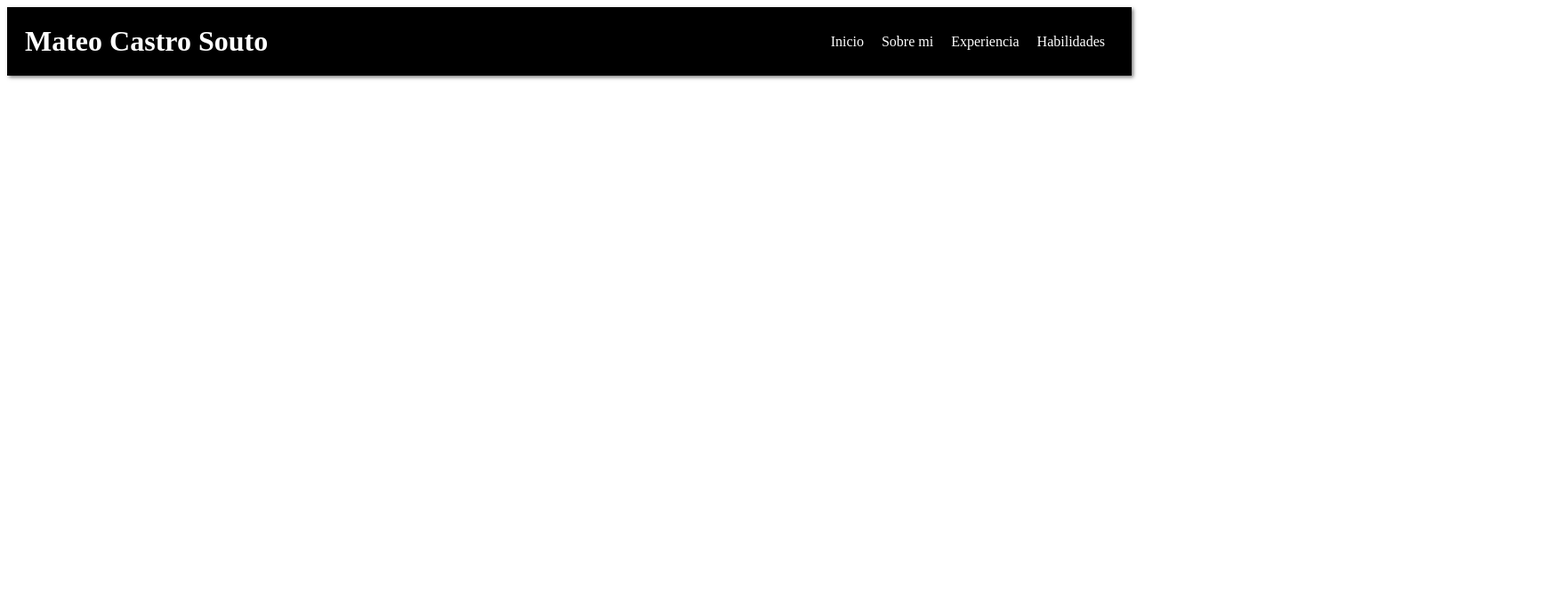
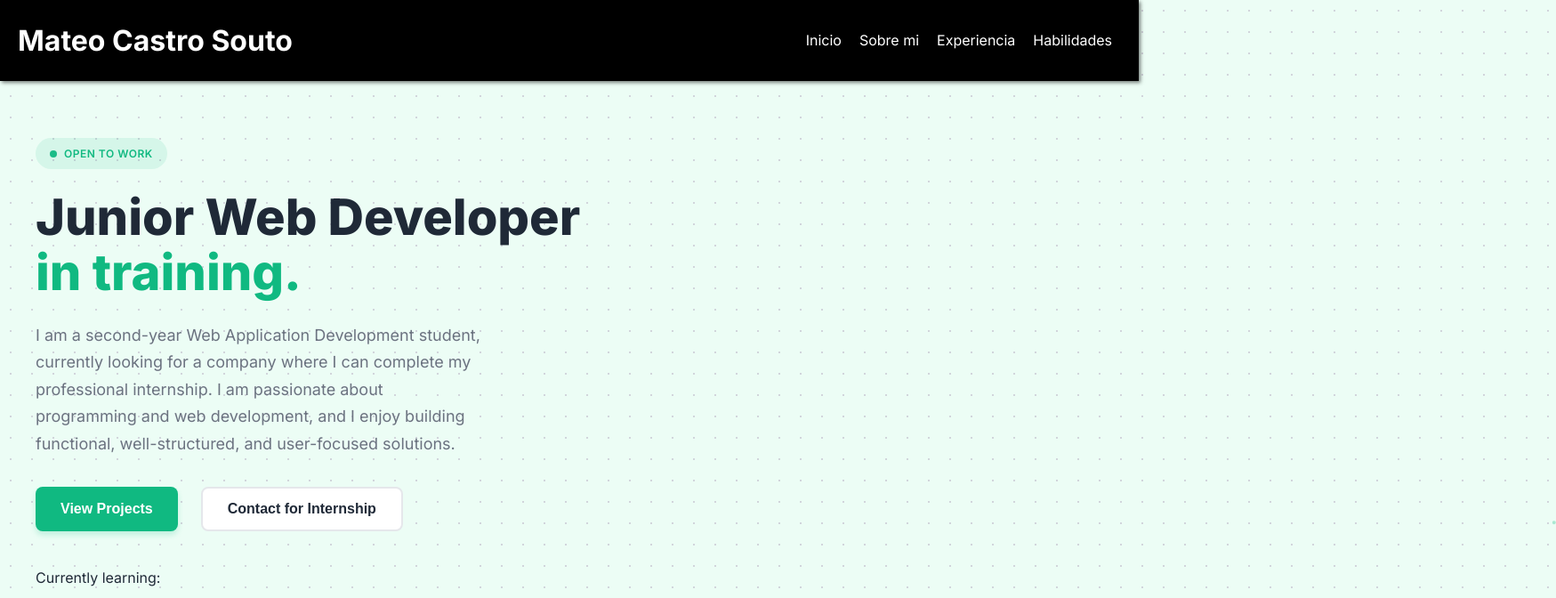
Before and after one commit to MateoCastro47/Porfolio_Online, a React (Vite) app: page / in a window 1280 px wide. Shown: the top 672 px of the page at 89% size, 1749 px wide, since content can reach past the window. Built offline with nearby package versions, Linux system fonts and the light colour scheme; grey boxes are pictures that could not be loaded.

Commit message:
Creado el componente del "Hero" y añadido al app.jsx

```diff
--- a/src/App.jsx
+++ b/src/App.jsx
@@ -1,11 +1,13 @@
 import './App.css'
 import HeaderComponent from './components/HeaderComponent'
+import HeroComponent from './components/HeroComponent'
 
 function App() {
 
   return (
     <>
     <HeaderComponent></HeaderComponent>
+    <HeroComponent></HeroComponent>
     </>
   )
 }
--- /dev/null
+++ b/src/components/HeroComponent.css
@@ -0,0 +1,238 @@
+.hero {
+  min-height: calc(100vh - 80px);
+  display: flex;
+  align-items: center;
+  padding: 4rem 2rem;
+}
+
+.hero-container {
+  max-width: 1200px;
+  margin: 0 auto;
+  display: grid;
+  grid-template-columns: 1fr 1fr;
+  gap: 4rem;
+  align-items: center;
+}
+
+.hero-content {
+  display: flex;
+  flex-direction: column;
+  gap: 1.5rem;
+}
+
+.badge-work {
+  display: inline-flex;
+  align-items: center;
+  gap: 0.5rem;
+  background-color: rgba(16, 185, 129, 0.1);
+  color: var(--color-primary);
+  padding: 0.5rem 1rem;
+  border-radius: 20px;
+  font-size: 0.75rem;
+  font-weight: 600;
+  letter-spacing: 0.5px;
+  width: fit-content;
+}
+
+.badge-dot {
+  width: 8px;
+  height: 8px;
+  background-color: var(--color-primary);
+  border-radius: 50%;
+  animation: pulse 2s infinite;
+}
+
+@keyframes pulse {
+
+  0%,
+  100% {
+    opacity: 1;
+  }
+
+  50% {
+    opacity: 0.5;
+  }
+}
+
+.hero-title {
+  font-size: 3.5rem;
+  font-weight: 800;
+  line-height: 1.1;
+  color: var(--color-text-dark);
+  margin: 0;
+}
+
+.hero-title-accent {
+  color: var(--color-primary);
+}
+
+.hero-description {
+  font-size: 1.125rem;
+  color: var(--color-text-gray);
+  max-width: 500px;
+  line-height: 1.7;
+}
+
+.hero-actions {
+  display: flex;
+  gap: 1rem;
+  margin-top: 0.5rem;
+}
+
+.btn {
+  padding: 0.875rem 1.75rem;
+  border-radius: 8px;
+  font-weight: 600;
+  font-size: 1rem;
+  cursor: pointer;
+  transition: all 0.3s ease;
+  border: none;
+}
+
+.btn-primary {
+  background-color: var(--color-primary);
+  color: white;
+  margin-right: 10px;
+  box-shadow: 0 4px 6px rgba(16, 185, 129, 0.2);
+}
+
+.btn-primary:hover {
+  background-color: var(--color-primary-dark);
+  transform: translateY(-2px);
+  box-shadow: 0 4px 6px rgba(16, 185, 129, 0.3);
+}
+
+.btn-secondary {
+  background-color: white;
+  color: var(--color-text-dark);
+  border: 2px solid var(--color-border);
+}
+
+.btn-secondary:hover {
+  border-color: var(--color-primary);
+  color: var(--color-primary);
+}
+
+.hero-tech {
+  display: flex;
+  flex-direction: column;
+  gap: 1rem;
+  margin-top: 1rem;
+}
+
+.hero-tech-label {
+  font-size: 1rem;
+  font-weight: 400;
+  color: var(--color-text-dark);
+}
+
+.hero-tech-tags {
+  display: flex;
+  gap: 0.5rem;
+}
+
+.hero-visual {
+  position: relative;
+}
+
+.hero-card-wrapper {
+  position: relative;
+  width: 100%;
+  aspect-ratio: 1;
+  max-width: 500px;
+}
+
+.hero-card {
+  position: absolute;
+  inset: 0;
+  background: white;
+  border-radius: 16px;
+  overflow: hidden;
+  box-shadow: 0 20px 25px -5px rgba(0, 0, 0, 0.1), 0 10px 10px -5px rgba(0, 0, 0, 0.04);
+  transform: rotate(3deg);
+  transition: transform 0.5s ease-out;
+  z-index: 10;
+}
+
+.hero-card:hover {
+  transform: rotate(0deg);
+}
+
+.hero-image {
+  width: 100%;
+  height: 100%;
+  object-fit: cover;
+  display: block;
+}
+
+/* Glass overlay at bottom of image */
+.hero-card-overlay {
+  position: absolute;
+  bottom: 0;
+  left: 0;
+  right: 0;
+  background: rgba(255, 255, 255, 0.9);
+  backdrop-filter: blur(8px);
+  -webkit-backdrop-filter: blur(8px);
+  padding: 1rem;
+  border-top: 1px solid rgba(255, 255, 255, 0.1);
+}
+
+.hero-card-badge-inline {
+  display: flex;
+  align-items: center;
+  gap: 0.75rem;
+}
+
+/* Decorative back card with border */
+.hero-card-decoration {
+  position: absolute;
+  inset: 0;
+  border: 2px solid rgba(16, 185, 129, 0.3);
+  border-radius: 16px;
+  transform: rotate(-3deg) translate(1rem, 1rem);
+  z-index: 0;
+}
+
+.badge-icon {
+  width: 40px;
+  height: 40px;
+  background-color: rgba(16, 185, 129, 0.2);
+  color: var(--color-primary);
+  border-radius: 50%;
+  display: flex;
+  align-items: center;
+  justify-content: center;
+  flex-shrink: 0;
+}
+
+.badge-text {
+  display: flex;
+  flex-direction: column;
+}
+
+.badge-title {
+  font-weight: 600;
+  font-size: 0.875rem;
+  color: var(--color-text-dark);
+}
+
+.badge-subtitle {
+  font-size: 0.75rem;
+  color: var(--color-text-gray);
+}
+
+@media (max-width: 768px) {
+  .hero-container {
+    grid-template-columns: 1fr;
+    gap: 2rem;
+  }
+
+  .hero-title {
+    font-size: 2.5rem;
+  }
+
+  .hero-card-wrapper {
+    max-width: 100%;
+  }
+}
--- /dev/null
+++ b/src/components/HeroComponent.jsx
@@ -0,0 +1,73 @@
+import "./HeroComponent.css"
+
+function HeroComponent() {
+    return (
+        <main className="hero">
+            <section className="hero-container">
+                <article className="hero-content">
+                    <div className="badge-work">
+                        <span className="badge-dot"></span>
+                        OPEN TO WORK
+                    </div>
+
+                    <h1 className="hero-title">
+                        Junior Web Developer<br />
+                        <span className="hero-title-accent">in training.</span>
+                    </h1>
+
+                    <p className="hero-description">
+                        I am a second-year Web Application Development student,
+                        currently looking for a company where I can complete my professional internship.
+                        I am passionate about programming and web development, and I enjoy building functional, well-structured,
+                        and user-focused solutions.
+                    </p>
+                    <div className="hero-actions">
+                        <button className="btn btn-primary">View Projects</button>
+                        <button className="btn btn-secondary">Contact for Internship</button>
+                    </div>
+
+                    <div className="hero-tech">
+                        <span className="hero-tech-label">Currently learning:</span>
+                        <div className="hero-tech-tags">
+                            <span className="tech-tag"><img src="https://img.shields.io/badge/javascript-%23323330.svg?style=for-the-badge&logo=javascript&logoColor=%23F7DF1E" alt="logo javascript" /></span>
+                            <span className="tech-tag"><img src="https://img.shields.io/badge/typescript-%23007ACC.svg?style=for-the-badge&logo=typescript&logoColor=white" alt="logo typescript" /></span>
+                            <span className="tech-tag"><img src="https://img.shields.io/badge/spring-%236DB33F.svg?style=for-the-badge&logo=spring&logoColor=white" alt="logo spring" /></span>
+                            <span className="tech-tag tech-tag-react"><img src="https://img.shields.io/badge/react-%2320232a.svg?style=for-the-badge&logo=react&logoColor=%2361DAFB" alt="logo react" /></span>
+                        </div>
+                    </div>
+                </article>
+                <article className="hero-visual">
+                    <div className="hero-card-wrapper">
+                        {/* Main Image Card */}
+                        <div className="hero-card">
+                            <img
+                                alt="Modern laptop displaying code in a clean workspace"
+                                className="hero-image"
+                                src="https://lh3.googleusercontent.com/aida-public/AB6AXuB0uoROiZEQCEKAvMCFpxPAWuqnvrgEO6l7Jkt7WkBXNU2NwUv7GYjSoA7AClqt3_HHq6W7xPIrWCyiHhb6VjeFRlh4TJSe8gfF-x8weY_Ztx6bP5v1Zth_Xpvl5MtMVqp5tXGhEV-_E6v1t4Dh7jRWxIvH-HnVKtlOcg4CSRNekSHTQTRSfKGbfdWamn6wN3fkckd4wbyA8wfeiKAVfzEiUf79jCVlt-DoNkB82BJMHpMI69SVSMZfx8jPbt_VNAMpNTHQsw1CuH7r"
+                            />
+
+                            {/* Glass Overlay at bottom */}
+                            <div className="hero-card-overlay">
+                                <div className="hero-card-badge-inline">
+                                    <div className="badge-icon">
+                                        <svg width="20" height="20" viewBox="0 0 20 20" fill="none">
+                                            <path d="M7 10L9 12L13 8" stroke="currentColor" strokeWidth="2" strokeLinecap="round" />
+                                        </svg>
+                                    </div>
+                                    <div className="badge-text">
+                                        <div className="badge-title">Clean Code</div>
+                                        <div className="badge-subtitle">Optimized & Scalable</div>
+                                    </div>
+                                </div>
+                            </div>
+                        </div>
+
+                        {/* Decorative Back Card */}
+                        <div className="hero-card-decoration"></div>
+                    </div>
+                </article>
+            </section>
+        </main>
+    )
+}
+export default HeroComponent;
--- a/src/index.css
+++ b/src/index.css
@@ -0,0 +1,30 @@
+@import url('https://fonts.googleapis.com/css2?family=Inter:wght@400;500;600;700;800&display=swap');
+
+:root {
+  --color-primary: #10b981;
+  --color-primary-dark: #059669;
+  --color-text-dark: #1f2937;
+  --color-text-gray: #6b7280;
+  --color-bg-light: #f3f4f6;
+  --color-bg-mint: #ecfdf5;
+  --color-border: #e5e7eb;
+}
+
+* {
+  box-sizing: border-box;
+  margin: 0;
+  padding: 0;
+}
+
+html {
+  scroll-behavior: smooth;
+}
+
+body {
+  background-color: var(--color-bg-mint);
+  background-image: radial-gradient(circle, #d1d5db 1px, transparent 1px);
+  background-size: 24px 24px;
+  font-family: 'Inter', sans-serif;
+  color: var(--color-text-dark);
+  line-height: 1.6;
+}
```
